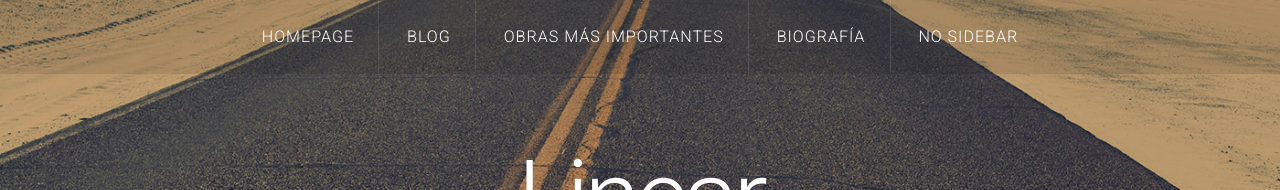
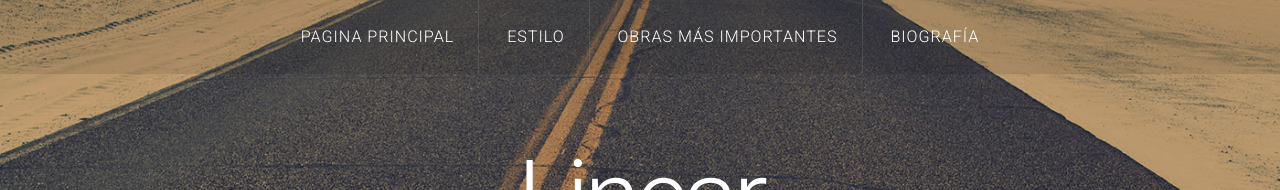
Before and after one commit to enriquelopez21/enriquelopez21.github.io, a Jekyll site: the page built from index.html, in a window 1280 px wide. Shown: the top 190 px of the page. Built offline with Jekyll 4.4.1, drawn with Linux system fonts in a browser that asks for light colours; nearby versions of some CDN libraries; the list of posts is cut into pages by our own code.

Commit message:
Update nav.html

```diff
--- a/_includes/nav.html
+++ b/_includes/nav.html
@@ -3,11 +3,11 @@
 	<nav id="nav">
 		<ul>
 			{% assign current = page.url | downcase | split: '/' %}
-			<li {% if current[1] == 'index.html' %}class='current'{% endif %}><a href="/index.html">Homepage</a></li>
-			<li {% if current[1] == 'blog' %}class='current'{% endif %}><a href="/blog">Blog</a></li>
+			<li {% if current[1] == 'index.html' %}class='current'{% endif %}><a href="/index.html">Pagina Principal</a></li>
+			<li {% if current[1] == 'blog' %}class='current'{% endif %}><a href="/blog">Estilo</a></li>
 			<li {% if current[1] == 'left-sidebar.html' %}class='current'{% endif %}><a href="/left-sidebar.html">Obras más Importantes</a></li>
 			<li {% if current[1] == 'right-sidebar.html' %}class='current'{% endif %}><a href="/right-sidebar.html">Biografía</a></li>
-			<li {% if current[1] == 'no-sidebar.html' %}class='current'{% endif %}><a href="/no-sidebar.html">No Sidebar</a></li>
+
 		</ul>
 	</nav>
 </div>
```
